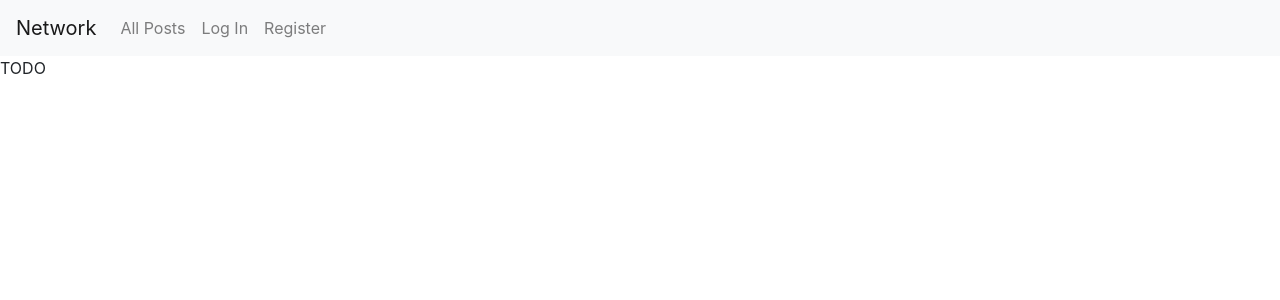
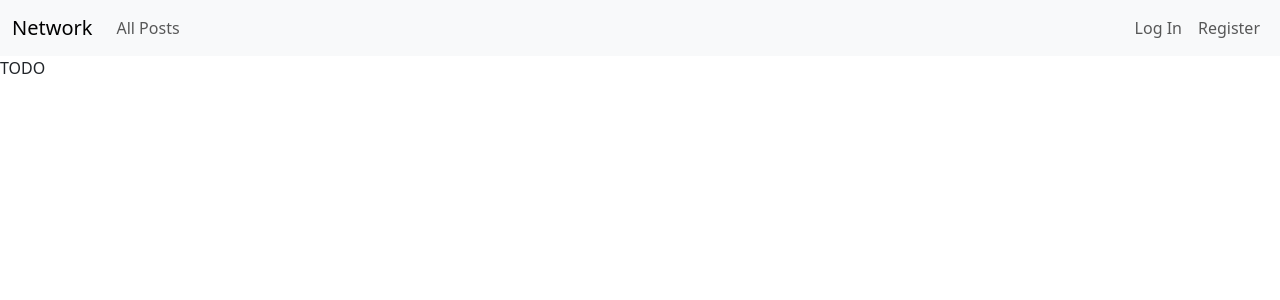
Before and after one commit to yasingunay/Network, a Django app: page / in a window 1280 px wide. Shown: the top 300 px of the page. Run offline with Django 3.2, Linux system fonts and the light colour scheme; some libraries are stand-ins or nearby versions.

Commit message:
navbar updated

```diff
--- a/network/templates/network/layout.html
+++ b/network/templates/network/layout.html
@@ -4,21 +4,19 @@
 <html lang="en">
     <head>
         <title>{% block title %}Social Network{% endblock %}</title>
-        <link rel="stylesheet" href="https://stackpath.bootstrapcdn.com/bootstrap/4.4.1/css/bootstrap.min.css" integrity="sha384-Vkoo8x4CGsO3+Hhxv8T/Q5PaXtkKtu6ug5TOeNV6gBiFeWPGFN9MuhOf23Q9Ifjh" crossorigin="anonymous">
+        <link href="https://cdn.jsdelivr.net/npm/bootstrap@5.3.2/dist/css/bootstrap.min.css" rel="stylesheet" integrity="sha384-T3c6CoIi6uLrA9TneNEoa7RxnatzjcDSCmG1MXxSR1GAsXEV/Dwwykc2MPK8M2HN" crossorigin="anonymous">
         <link href="{% static 'network/styles.css' %}" rel="stylesheet">
     </head>
     <body>
 
-        <nav class="navbar navbar-expand-lg navbar-light bg-light">
+        <nav class="navbar navbar-expand-lg bg-body-tertiary">
+            <div class="container-fluid">
               <a class="navbar-brand" href="#">Network</a>
-
-            <div>
-              <ul class="navbar-nav mr-auto">
-                {% if user.is_authenticated %}
-                    <li class="nav-item">
-                        <a class="nav-link" href="#"><strong>{{ user.username }}</strong></a>
-                    </li>
-                {% endif %}
+              <button class="navbar-toggler" type="button" data-bs-toggle="collapse" data-bs-target="#navbarTogglerDemo02" aria-controls="navbarTogglerDemo02" aria-expanded="false" aria-label="Toggle navigation">
+                <span class="navbar-toggler-icon"></span>
+              </button>
+              <div class="collapse navbar-collapse" id="navbarTogglerDemo02">
+                <ul class="navbar-nav me-auto mb-2 mb-lg-0">
                   <li class="nav-item">
                     <a class="nav-link" href="{% url 'index' %}">All Posts</a>
                   </li>
@@ -26,12 +24,19 @@
                   <li class="nav-item">
                     <a class="nav-link" href="#">Following</a>
                   </li>
+                  {% endif %}
+                </ul>
+                <ul class="navbar-nav ms-auto">
+                    {% if user.is_authenticated %}
+                    <li class="nav-item">
+                        <a class="nav-link" href="#"><strong>{{ user.username }}</strong></a>
+                    </li>
                       <li class="nav-item">
                         <a class="nav-link" href="{% url 'logout' %}">Log Out</a>
                       </li>
                       {% else %}
                       <li class="nav-item">
-                        <a class="nav-link" href="{% url 'login' %}">Log In</a>
+                        <a class="nav-link"  href="{% url 'login' %}">Log In</a>
                       </li>
                       <li class="nav-item">
                         <a class="nav-link" href="{% url 'register' %}">Register</a>
@@ -39,11 +44,15 @@
                     {% endif %}
                 </ul>
               </div>
+            </div>
           </nav>
+
+
 
         <div class="body">
             {% block body %}
             {% endblock %}
         </div>
+        <script src="https://cdn.jsdelivr.net/npm/bootstrap@5.3.2/dist/js/bootstrap.bundle.min.js" integrity="sha384-C6RzsynM9kWDrMNeT87bh95OGNyZPhcTNXj1NW7RuBCsyN/o0jlpcV8Qyq46cDfL" crossorigin="anonymous"></script>
     </body>
 </html>
--- a/project4/settings.py
+++ b/project4/settings.py
@@ -120,3 +120,5 @@ USE_TZ = True
 # https://docs.djangoproject.com/en/3.0/howto/static-files/
 
 STATIC_URL = '/static/'
+
+DEFAULT_AUTO_FIELD = 'django.db.models.BigAutoField'
```
Also changed, not shown: db.sqlite3 (added), network/migrations/0001_initial.py (added), network/migrations/__init__.py (added). Lines whose indentation alone changed are shown as unchanged.
